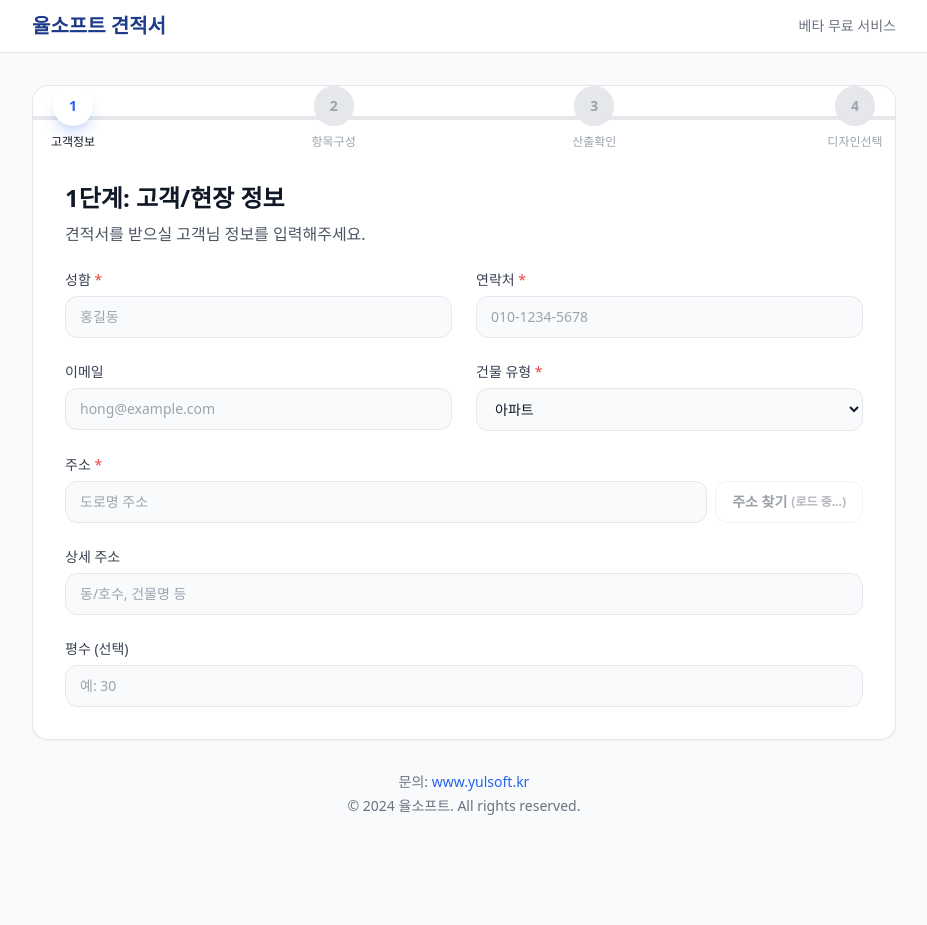
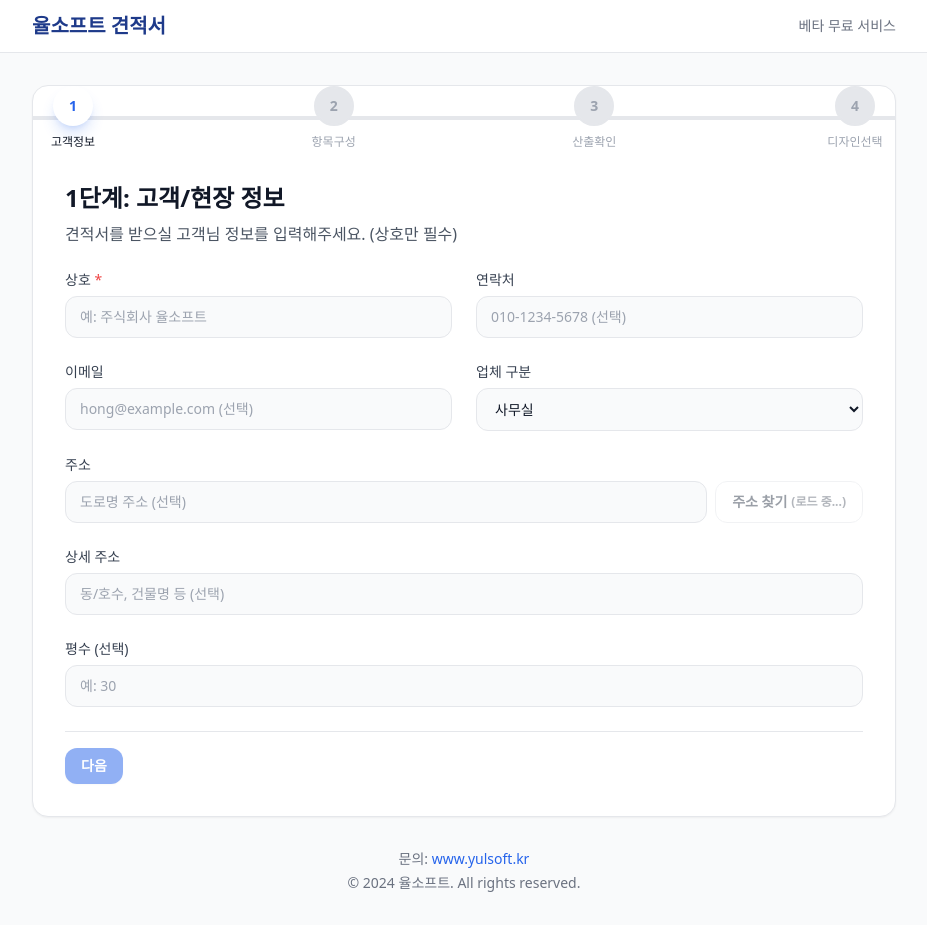
Before and after one commit to projorisa-prog/yulsoft_quote_nemo, a Next.js app in the folder frontend/: page /quote/create in a window 1280 px wide. Shown: the whole page, without its empty margins (176-1103 px from the left). Before the commit the page ends 848 px from the top, so only its background shows below. Built offline with nearby package versions, Linux system fonts and the light colour scheme; a web font is replaced by a local one.

Commit message:
feat: Update 1단계 고객/현장정보 - 상호 필수, 나머지는 선택, 업체구분 변경, 다음 버튼 추가

```diff
--- a/frontend/src/app/quote/create/page.tsx
+++ b/frontend/src/app/quote/create/page.tsx
@@ -39,8 +39,9 @@ export default function CreateQuotePage() {
   const handleSubmit = async (e: React.FormEvent) => {
     e.preventDefault();
 
-    if (!quoteData.customer.name || !quoteData.customer.phone || !quoteData.customer.address) {
-      alert('고객 정보를 모두 입력해주세요.');
+    // 상호만 필수
+    if (!quoteData.customer.name) {
+      alert('상호를 입력해주세요.');
       return;
     }
 
--- a/frontend/src/components/quote/CustomerInfoStep.tsx
+++ b/frontend/src/components/quote/CustomerInfoStep.tsx
@@ -6,29 +6,39 @@ import { useQuoteStore } from '@/store/quoteStore';
 import { BuildingType } from '@/types/quote';
 import { KakaoPostcode } from '@/components/KakaoPostcode';
 
-const BUILDING_TYPES: { value: BuildingType; label: string }[] = [
-  { value: 'APT', label: '아파트' },
-  { value: 'OFFICETEL', label: '오피스텔' },
+const COMPANY_TYPES: { value: BuildingType; label: string }[] = [
   { value: 'OFFICE', label: '사무실' },
+  { value: 'HOSPITAL', label: '병원' },
+  { value: 'ACADEMY', label: '학원' },
+  { value: 'KINDERGARTEN', label: '유치원' },
   { value: 'STORE', label: '상가' },
   { value: 'FACTORY', label: '공장' },
   { value: 'ETC', label: '기타' },
 ];
 
 export default function CustomerInfoStep() {
-  const { quoteData, updateCustomer } = useQuoteStore();
+  const { quoteData, updateCustomer, nextStep } = useQuoteStore();
   const [errors, setErrors] = useState<Record<string, string>>({});
 
   const validate = () => {
     const newErrors: Record<string, string> = {};
     const { customer } = quoteData;
 
-    if (!customer.name.trim()) newErrors.name = '성함을 입력해주세요.';
-    if (!customer.phone.trim()) newErrors.phone = '연락처를 입력해주세요.';
-    else if (!/^01[0-9]-?\d{4}-?\d{4}$/.test(customer.phone)) newErrors.phone = '올바른 휴대폰 번호 형식이 아닙니다.';
-    if (customer.email && !/^[^\s@]+@[^\s@]+\.[^\s@]+$/.test(customer.email)) newErrors.email = '올바른 이메일 형식이 아닙니다.';
-    if (!customer.address.trim()) newErrors.address = '주소를 입력해주세요.';
-    if (!customer.building_type) newErrors.building_type = '건물 유형을 선택해주세요.';
+    // 상호만 필수
+    if (!customer.name.trim()) newErrors.name = '상호를 입력해주세요.';
+
+    // 연락처: 선택이지만 입력 시 형식 검증
+    if (customer.phone.trim() && !/^01[0-9]-?\d{4}-?\d{4}$/.test(customer.phone)) {
+      newErrors.phone = '올바른 휴대폰 번호 형식이 아닙니다.';
+    }
+
+    // 이메일: 선택이지만 입력 시 형식 검증
+    if (customer.email && !/^[^\s@]+@[^\s@]+\.[^\s@]+$/.test(customer.email)) {
+      newErrors.email = '올바른 이메일 형식이 아닙니다.';
+    }
+
+    // 주소, 업체구분, 평수 모두 선택
+    // 검증하지 않음
 
     setErrors(newErrors);
     return Object.keys(newErrors).length === 0;
@@ -37,6 +47,12 @@ export default function CustomerInfoStep() {
   const handleChange = (field: keyof typeof quoteData.customer, value: string) => {
     updateCustomer({ [field]: value });
     if (errors[field]) setErrors((prev) => ({ ...prev, [field]: '' }));
+  };
+
+  const handleNext = () => {
+    if (validate()) {
+      nextStep();
+    }
   };
 
   const handleAddressComplete = (data: {
@@ -65,32 +81,32 @@ export default function CustomerInfoStep() {
     <div className="space-y-6">
       <div>
         <h2 className="text-2xl font-bold text-gray-900 mb-2">1단계: 고객/현장 정보</h2>
-        <p className="text-gray-600">견적서를 받으실 고객님 정보를 입력해주세요.</p>
+        <p className="text-gray-600">견적서를 받으실 고객님 정보를 입력해주세요. (상호만 필수)</p>
       </div>
 
       <div className="grid grid-cols-1 md:grid-cols-2 gap-6">
         <div>
-          <label htmlFor="name" className="label">성함 <span className="text-red-500">*</span></label>
+          <label htmlFor="name" className="label">상호 <span className="text-red-500">*</span></label>
           <input
             id="name"
             type="text"
             className={`input ${errors.name ? 'input-error' : ''}`}
             value={quoteData.customer.name}
             onChange={(e) => handleChange('name', e.target.value)}
-            placeholder="홍길동"
+            placeholder="예: 주식회사 율소프트"
           />
           {errors.name && <p className="text-red-500 text-sm mt-1">{errors.name}</p>}
         </div>
 
         <div>
-          <label htmlFor="phone" className="label">연락처 <span className="text-red-500">*</span></label>
+          <label htmlFor="phone" className="label">연락처</label>
           <input
             id="phone"
             type="tel"
             className={`input ${errors.phone ? 'input-error' : ''}`}
             value={quoteData.customer.phone}
             onChange={(e) => handleChange('phone', e.target.value)}
-            placeholder="010-1234-5678"
+            placeholder="010-1234-5678 (선택)"
             maxLength={13}
           />
           {errors.phone && <p className="text-red-500 text-sm mt-1">{errors.phone}</p>}
@@ -104,22 +120,22 @@ export default function CustomerInfoStep() {
             className={`input ${errors.email ? 'input-error' : ''}`}
             value={quoteData.customer.email}
             onChange={(e) => handleChange('email', e.target.value)}
-            placeholder="hong@example.com"
+            placeholder="hong@example.com (선택)"
           />
           {errors.email && <p className="text-red-500 text-sm mt-1">{errors.email}</p>}
         </div>
 
         <div>
-          <label htmlFor="building_type" className="label">건물 유형 <span className="text-red-500">*</span></label>
+          <label htmlFor="company_type" className="label">업체 구분</label>
           <select
-            id="building_type"
+            id="company_type"
             className={`input ${errors.building_type ? 'input-error' : ''}`}
             value={quoteData.customer.building_type}
             onChange={(e) => handleChange('building_type', e.target.value as BuildingType)}
           >
             <option value="">선택해주세요</option>
-            {BUILDING_TYPES.map((bt) => (
-              <option key={bt.value} value={bt.value}>{bt.label}</option>
+            {COMPANY_TYPES.map((ct) => (
+              <option key={ct.value} value={ct.value}>{ct.label}</option>
             ))}
           </select>
           {errors.building_type && <p className="text-red-500 text-sm mt-1">{errors.building_type}</p>}
@@ -127,7 +143,7 @@ export default function CustomerInfoStep() {
       </div>
 
       <div>
-        <label htmlFor="address" className="label">주소 <span className="text-red-500">*</span></label>
+        <label htmlFor="address" className="label">주소</label>
         <div className="flex gap-2">
           <input
             id="address"
@@ -135,7 +151,7 @@ export default function CustomerInfoStep() {
             className={`input flex-1 ${errors.address ? 'input-error' : ''}`}
             value={quoteData.customer.address}
             onChange={(e) => handleChange('address', e.target.value)}
-            placeholder="도로명 주소"
+            placeholder="도로명 주소 (선택)"
             readOnly
           />
           <KakaoPostcode
@@ -168,7 +184,7 @@ export default function CustomerInfoStep() {
           className="input"
           value={quoteData.customer.detail_address}
           onChange={(e) => handleChange('detail_address', e.target.value)}
-          placeholder="동/호수, 건물명 등"
+          placeholder="동/호수, 건물명 등 (선택)"
         />
       </div>
 
@@ -185,6 +201,18 @@ export default function CustomerInfoStep() {
           step="0.5"
         />
       </div>
+
+      {/* 다음 버튼 */}
+      <div className="pt-4 border-t border-gray-200">
+        <button
+          type="button"
+          onClick={handleNext}
+          className="btn-primary w-full md:w-auto"
+          disabled={quoteData.customer.name.trim() === ''}
+        >
+          다음
+        </button>
+      </div>
     </div>
   );
 }
--- a/frontend/src/store/quoteStore.ts
+++ b/frontend/src/store/quoteStore.ts
@@ -78,7 +78,7 @@ const initialCustomer: CustomerInfo = {
   address: '',
   zipcode: '',
   detail_address: '',
-  building_type: 'APT',
+  building_type: 'OFFICE',
   area_pyeong: '',
 };
 
--- a/frontend/src/types/quote.ts
+++ b/frontend/src/types/quote.ts
@@ -1,4 +1,4 @@
-export type BuildingType = 'APT' | 'OFFICETEL' | 'OFFICE' | 'STORE' | 'FACTORY' | 'ETC';
+export type BuildingType = 'OFFICE' | 'HOSPITAL' | 'ACADEMY' | 'KINDERGARTEN' | 'STORE' | 'FACTORY' | 'ETC';
 export type DiscountType = 'NONE' | 'PERCENT' | 'AMOUNT';
 export type DesignKey = 'classic' | 'modern' | 'color';
 export type PresetFrequency = 'WEEKLY_1' | 'WEEKLY_2' | 'WEEKLY_3' | 'WEEKLY_5' | 'DAILY';
```
